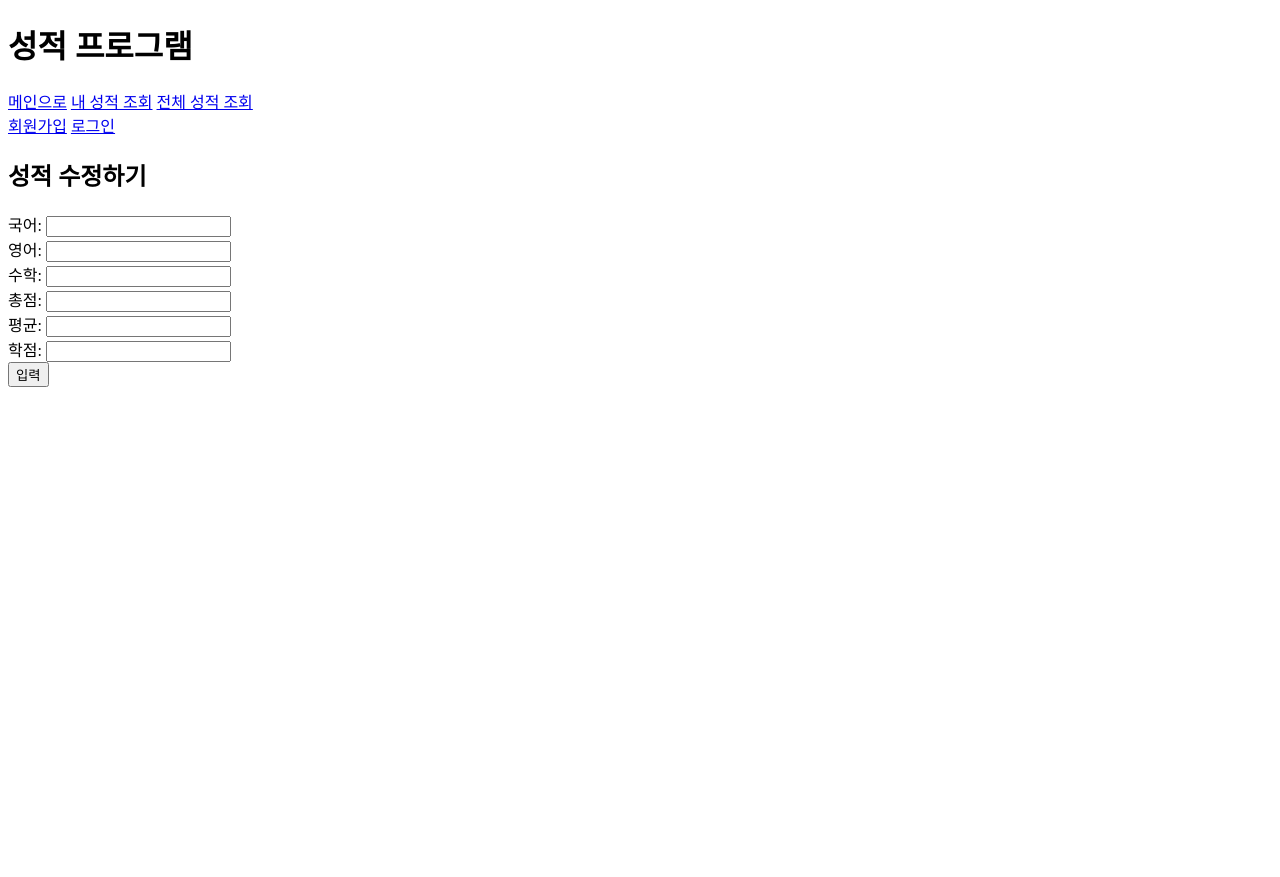
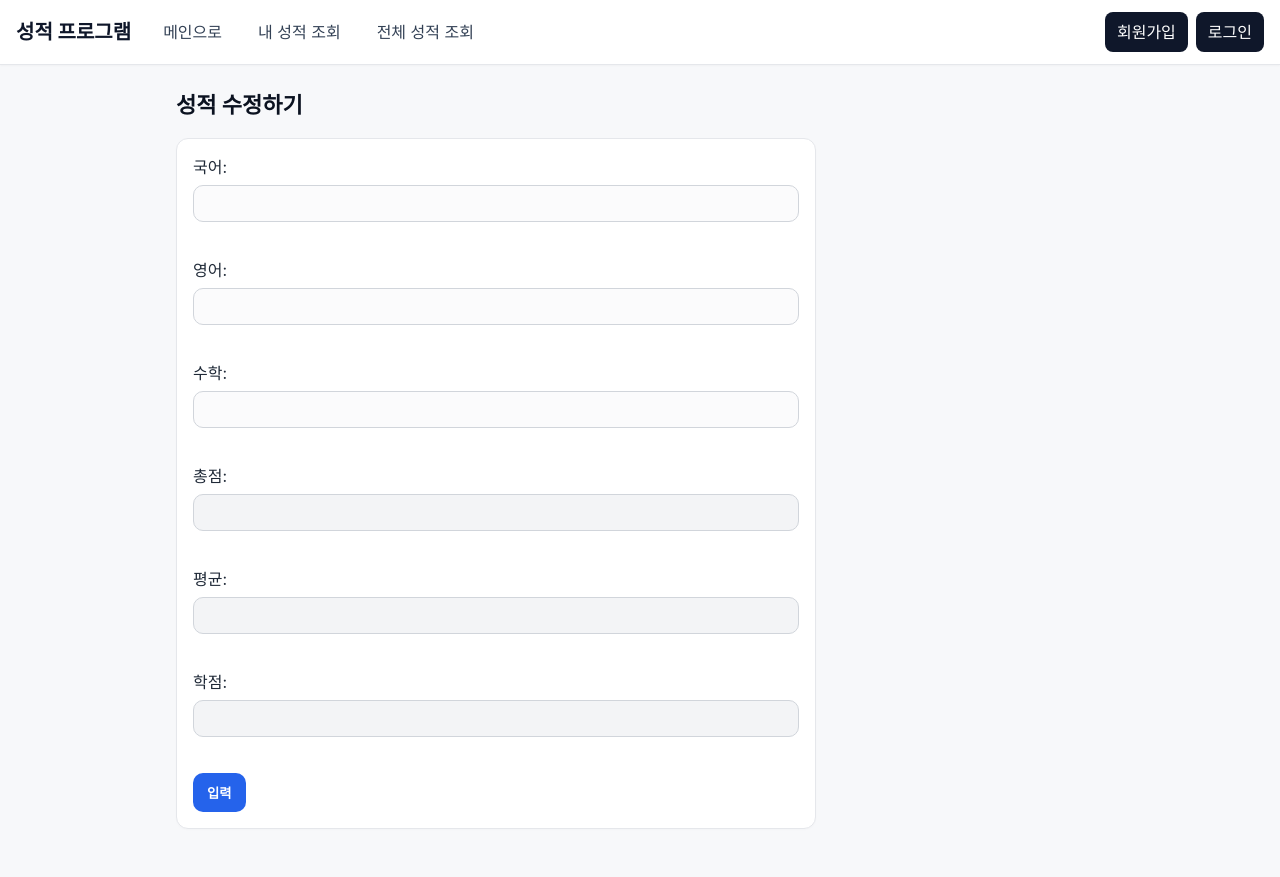
Before and after one commit to tasueom/20251001-score-management-mysql, a Flask app: page /update_score in a window 1280 px wide. Before the commit the page ends 387 px from the top, so only its background shows below. Run offline with Flask 3, Linux system fonts and the light colour scheme; data that the repository does not hold is empty.

Commit message:
style: 기본 레이아웃 및 네비게이션 구성을 위한 style.css 추가

```diff
--- /dev/null
+++ b/static/css/style.css
@@ -0,0 +1,161 @@
+
+*{box-sizing:border-box}
+html,body{height:100%}
+body{
+  margin:0;
+  font-family:-apple-system,BlinkMacSystemFont,"Segoe UI",Roboto,"Noto Sans KR",Arial,sans-serif;
+  color:#1f2937;
+  background:#f7f8fa;
+  line-height:1.5;
+}
+a{text-decoration:none;color:inherit}
+img{max-width:100%;display:block}
+
+.navigation{
+  position:sticky;
+  top:0;
+  z-index:10;
+  display:flex;
+  align-items:center;
+  gap:12px;
+  padding:12px 16px;
+  background:#ffffff;
+  border-bottom:1px solid #e5e7eb;
+  box-shadow:0 1px 2px rgba(0,0,0,.03);
+}
+.navigation h1{
+  margin:0 8px 0 0;
+  font-size:20px;
+  font-weight:700;
+  color:#0f172a;
+}
+.navigation > a{
+  display:inline-block;
+  padding:8px 12px;
+  border-radius:8px;
+  color:#334155;
+  transition:.15s ease-in-out;
+}
+.navigation > a:hover{background:#eef2f7}
+.auth-nav{
+  margin-left:auto;
+  display:flex;
+  gap:8px;
+}
+.auth-nav a{
+  padding:8px 12px;
+  border-radius:8px;
+  background:#0f172a;
+  color:#ffffff;
+  transition:.15s ease-in-out;
+}
+.auth-nav a:hover{opacity:.9}
+
+.container{
+  max-width:960px;
+  margin:24px auto;
+  padding:0 16px 48px;
+}
+
+h2{
+  margin:0 0 16px;
+  font-size:22px;
+  color:#0b1220;
+}
+h3{
+  margin:20px 0 10px;
+  font-size:18px;
+  color:#111827;
+}
+
+form{
+  display:block;
+  padding:16px;
+  background:#ffffff;
+  border:1px solid #e5e7eb;
+  border-radius:12px;
+  box-shadow:0 1px 2px rgba(0,0,0,.02);
+  max-width:640px;
+}
+form input[type="text"],
+form input[type="password"],
+form input[type="number"],
+form input[type="date"],
+form select{
+  width:100%;
+  display:block;
+  margin:6px 0 12px;
+  padding:10px 12px;
+  border:1px solid #d1d5db;
+  border-radius:10px;
+  background:#fbfbfc;
+  outline:none;
+}
+form input[readonly]{
+  background:#f3f4f6;
+  color:#6b7280;
+}
+form button{
+  padding:10px 14px;
+  border:0;
+  border-radius:10px;
+  background:#2563eb;
+  color:#fff;
+  font-weight:600;
+  cursor:pointer;
+}
+form button:hover{filter:brightness(.95)}
+
+table{
+  width:100%;
+  border-collapse:collapse;
+  background:#ffffff;
+  border:1px solid #e5e7eb;
+  border-radius:12px;
+  overflow:hidden;
+  box-shadow:0 1px 2px rgba(0,0,0,.02);
+}
+table th, table td{
+  padding:10px 12px;
+  border-bottom:1px solid #eef2f7;
+  text-align:left;
+  vertical-align:middle;
+}
+table th{
+  background:#f7f9fc;
+  font-weight:700;
+  color:#0b1220;
+}
+table tr:hover td{background:#fafbff}
+
+.controls{
+  display:flex;
+  gap:8px;
+  flex-wrap:wrap;
+  margin:12px 0 16px;
+}
+.controls select,
+.controls input[type="text"],
+.controls button{
+  padding:8px 10px;
+  border:1px solid #d1d5db;
+  border-radius:8px;
+  background:#fff;
+}
+
+.alert{
+  padding:10px 12px;
+  border:1px solid #fecaca;
+  background:#fff1f2;
+  color:#b91c1c;
+  border-radius:10px;
+  margin:12px 0;
+}
+
+@media (max-width:640px){
+  .navigation{flex-wrap:wrap;gap:8px}
+  .auth-nav{margin-left:0;margin-top:4px}
+  .container{margin:16px auto}
+  form{padding:12px}
+  table th, table td{padding:8px 10px}
+}
--- a/templates/layout.html
+++ b/templates/layout.html
@@ -5,6 +5,7 @@
     <meta name="viewport" content="width=device-width, initial-scale=1.0">
     <title>{% block title %}{% endblock %}</title>
     <script src="{{ url_for('static', filename='js/check.js') }}"></script>
+    <link rel="stylesheet" href="{{ url_for('static', filename='css/style.css') }}">
 </head>
 <body>
     {% set messages = get_flashed_messages() %}
```
